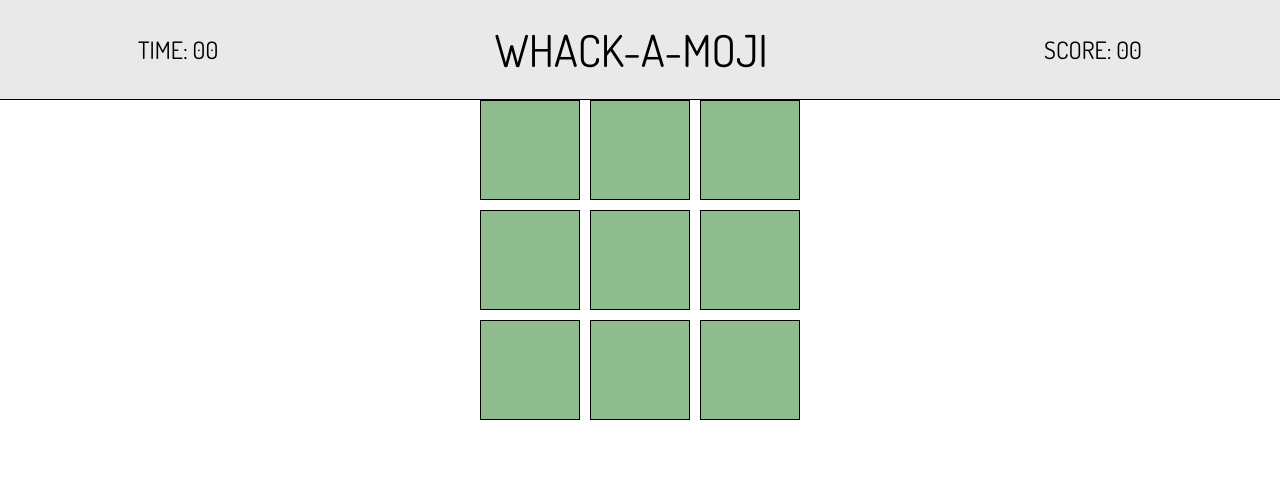
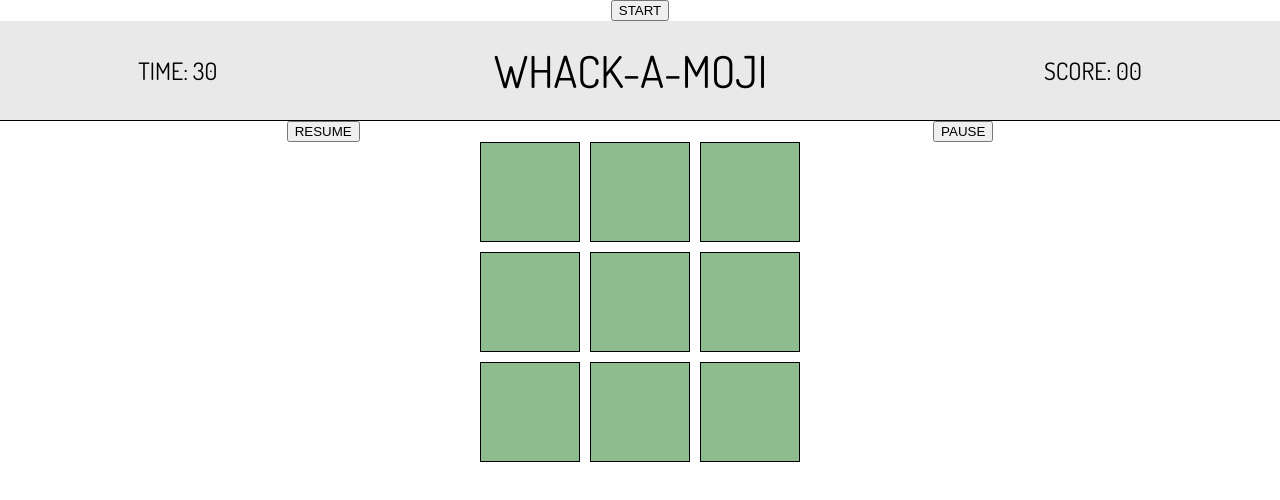
Before and after one commit to turekjesse/wack-a-moji-game, a plain HTML site: page index.html in a window 1280 px wide. Drawn offline with Linux system fonts and the light colour scheme.

Commit message:
game buttons and start overlay added

```diff
--- a/index.html
+++ b/index.html
@@ -11,11 +11,18 @@
     <title>Document</title>
 </head>
 <body>
+    <div class="overlay flex-container">
+        <button class="start-btn">START</button>
+    </div>
     <header class="flex-container">
-        <div class="game-stat" id="time">TIME: 00</div>
+        <div class="game-stat" id="time">TIME: 30</div>
         <h1>WHACK-A-MOJI</h1>
         <div class="game-stat" id="score">SCORE: 00</div>
     </header>
+    <div class="game-buttons flex-container">
+        <button class="resume-btn">RESUME</button>
+        <button class="pause-btn">PAUSE</button>
+    </div>
     <div class="game-container">
         <div class="square" id="1"></div>
         <div class="square" id="2"></div>
```
